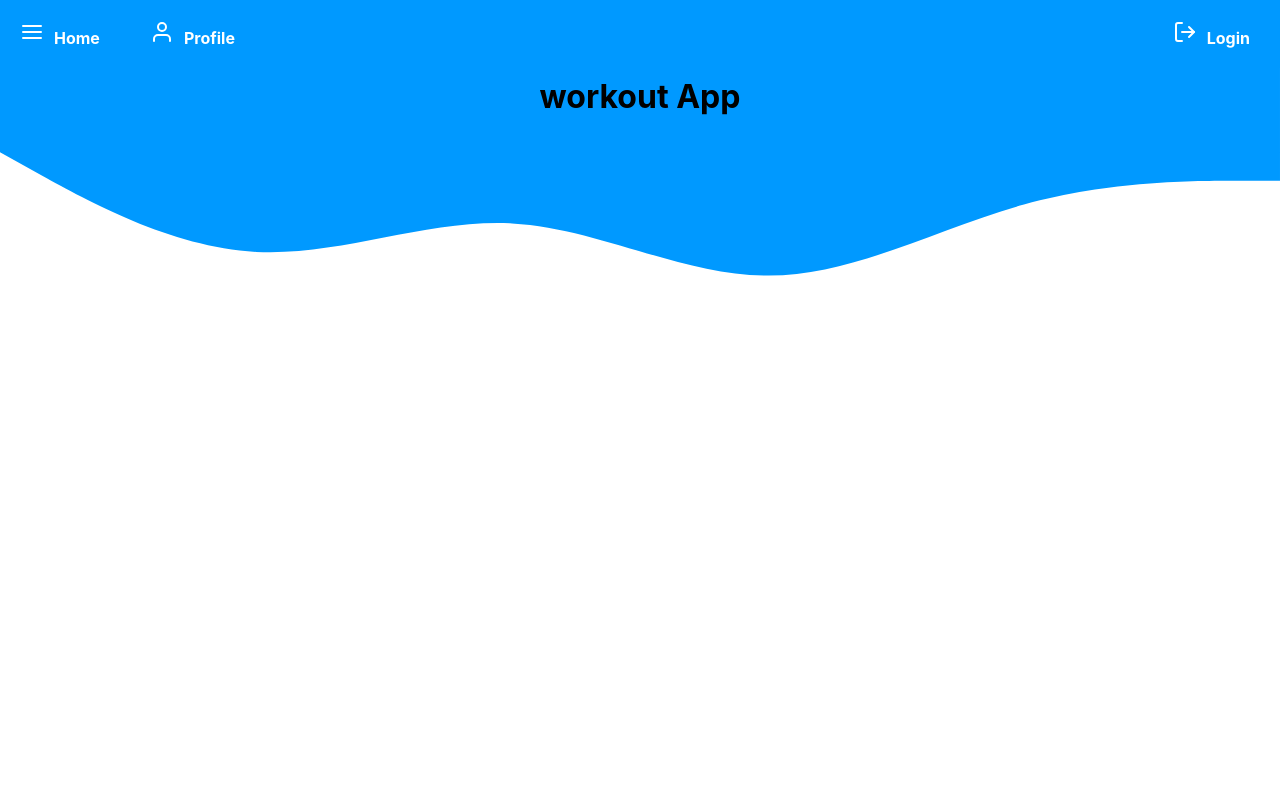
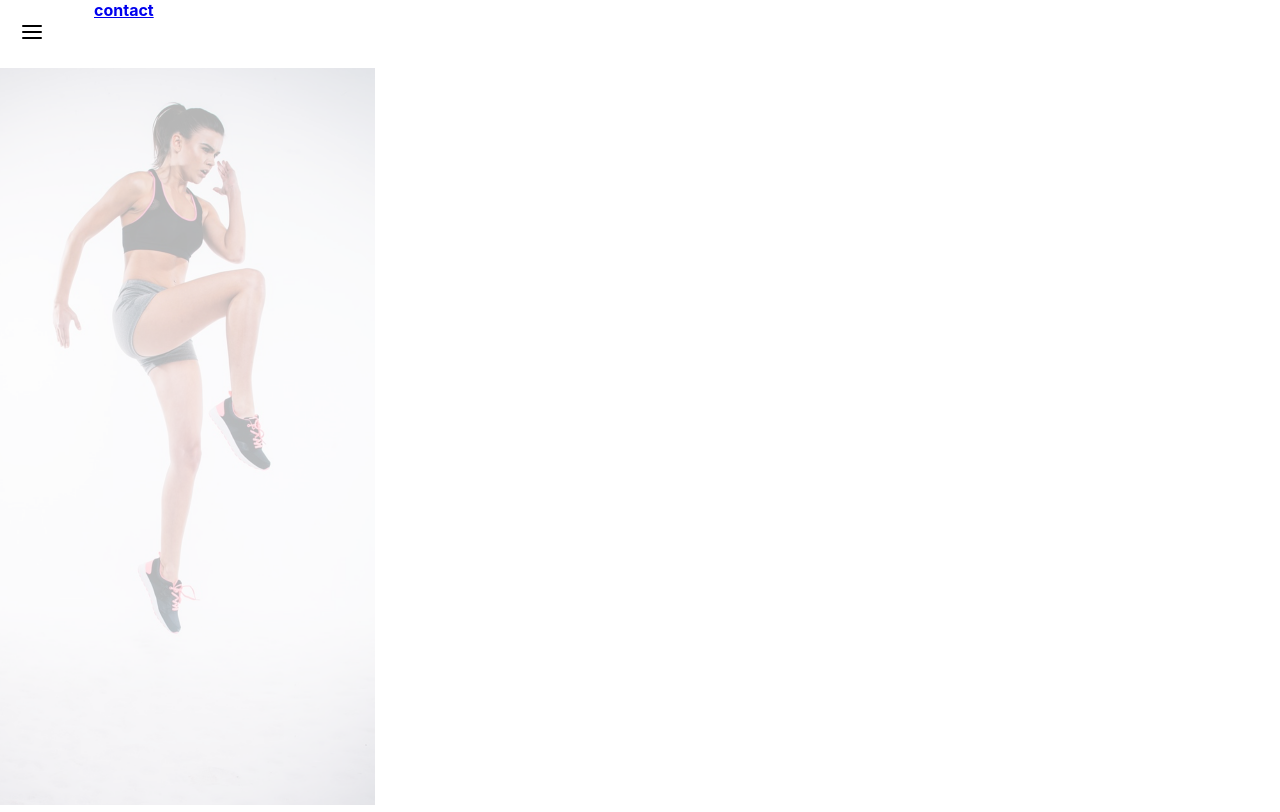
Before and after one commit to petermijkje/workout_app2, a React (Create React App) app in the folder workout_app/: page / in a window 1280 px wide. Built offline with nearby package versions, Linux system fonts and the light colour scheme.

Commit message:
restyling divs and components

```diff
--- a/workout_app/src/App.js
+++ b/workout_app/src/App.js
@@ -8,6 +8,8 @@ import About from './pages/About/About.component.jsx'
 import Profile from './components/profile/profile.component.jsx'
 import LoginAndLogout from './pages/login-and-logout/login-and-logout.component.jsx'
 
+import Photo from './workout.png'
+
 import './App.scss'
 
 function App() {
@@ -15,17 +17,18 @@ function App() {
     <Router>
       <div className="App">
         <Header />
+
         <div className="content">
           <Switch>
             <Route exact path="/" component={HomePage} />
             <Route path="/about" component={About} />
             <Route exact path="/contact" component={Contact} />
-            <Route path="/profile" component={Profile} />
-            <Route path="/Login" component={LoginAndLogout} />
             <Route component={Error} />
           </Switch>
+          <Route path="/profile" component={Profile} />
+          <Route path="/Login" component={LoginAndLogout} />
+          <img className="image" src={Photo} alt="Lady in Jumping Lunge" />
         </div>
-        <h1 style={{ textAlign: 'center' }}>workout App</h1>
       </div>
     </Router>
   )
--- a/workout_app/src/App.scss
+++ b/workout_app/src/App.scss
@@ -1,3 +1,20 @@
-.content {
-  padding-top: 67px;
+/* For mobile phones: */
+@media only screen and (min-width: 375px) {
+  .content {
+    padding-top: 67px;
+  }
+
+  .image {
+    padding-top: 210px;
+    position: center;
+    width: 100%;
+  }
 }
+
+@media only screen and (min-width: 600px) {
+  /* For tablets: */
+}
+
+@media only screen and (min-width: 768px) {
+  /* For desktop: */
+}
--- a/workout_app/src/components/Header/Header.component.jsx
+++ b/workout_app/src/components/Header/Header.component.jsx
@@ -1,5 +1,5 @@
 import React from 'react'
-import { Menu, LogOut, User } from 'react-feather'
+import { Menu } from 'react-feather'
 import { Link } from 'react-router-dom'
 
 import './Header.styles.scss'
@@ -10,16 +10,11 @@ const Header = () => {
   return (
     <div className="header">
       <Link to="/" className="menu-icon" id="icon-container">
-        <Menu />
-        <span className="header-text">Home</span>
+        <Menu color="black" />
+        <span className="header-text"></span>
       </Link>
-      <Link to="/profile" className="sign-in-icon" id="icon-container">
-        <User />
-        <span className="header-text">Profile</span>
-      </Link>
-      <Link to="/login" className="sign-out-icon" id="icon-container">
-        <LogOut />
-        <span className="header-text">Login</span>
+      <Link to="/contact">
+        <span className="header-text">contact</span>
       </Link>
     </div>
   )
--- a/workout_app/src/components/Header/Header.styles.scss
+++ b/workout_app/src/components/Header/Header.styles.scss
@@ -1,15 +1,11 @@
 .header {
-  background-color: #0099ff;
+  background-color: white;
   position: absolute;
   color: white;
   font-weight: bold;
   font-size: 16px;
   width: 100%;
   display: flex;
-}
-
-.header > a:nth-child(3) {
-  margin-left: auto;
 }
 
 #icon-container {
--- a/workout_app/src/index.css
+++ b/workout_app/src/index.css
@@ -1,3 +1,8 @@
+html {
+  height: 812px;
+  width: 375px;
+}
+
 body {
   margin: 0;
   font-family: -apple-system, BlinkMacSystemFont, 'Segoe UI', 'Roboto', 'Oxygen',
--- a/workout_app/src/pages/HomePage/HomePage.component.jsx
+++ b/workout_app/src/pages/HomePage/HomePage.component.jsx
@@ -5,15 +5,8 @@ import './HomePage.styles.scss'
 function HomePage() {
   return (
     <div className="homepage">
-      <svg xmlns="http://www.w3.org/2000/svg" viewBox="0 0 1440 320">
-        <path
-          fill="#0099ff"
-          fillOpacity="1"
-          d="M0,96L48,122.7C96,149,192,203,288,208C384,213,480,171,576,176C672,181,768,235,864,234.7C960,235,1056,181,1152,154.7C1248,128,1344,128,1392,128L1440,128L1440,0L1392,0C1344,0,1248,0,1152,0C1056,0,960,0,864,0C768,0,672,0,576,0C480,0,384,0,288,0C192,0,96,0,48,0L0,0Z"
-        ></path>
-      </svg>
       <div className="workout-picture-div">
-        {/* <img className="workout-photo" src={WorkoutPhoto} alt="workout" /> */}
+        <h1 style={{ textAlign: 'center' }}>workout App</h1>
       </div>
     </div>
   )
```
Also changed, not shown: workout_app/src/workout.png (added).
